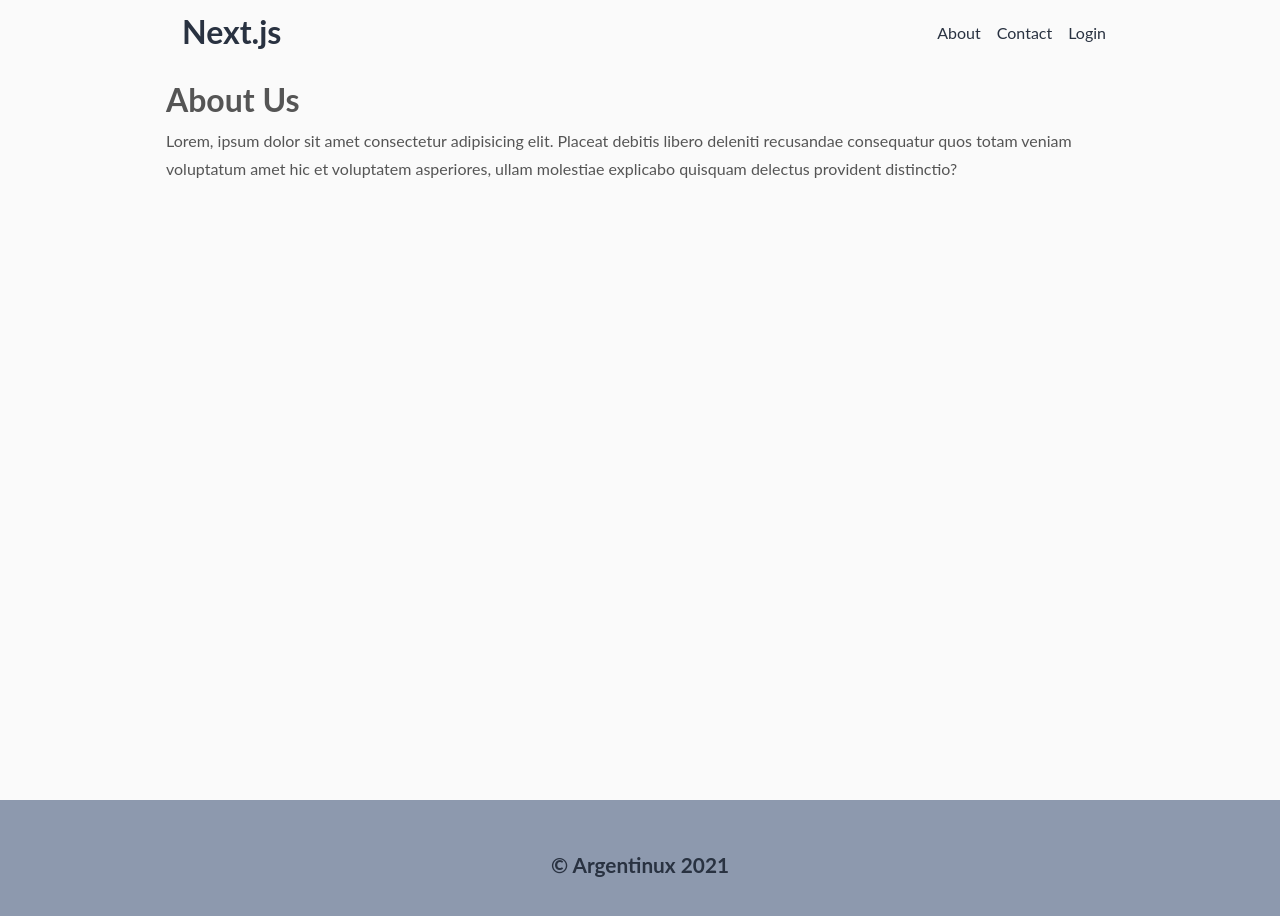
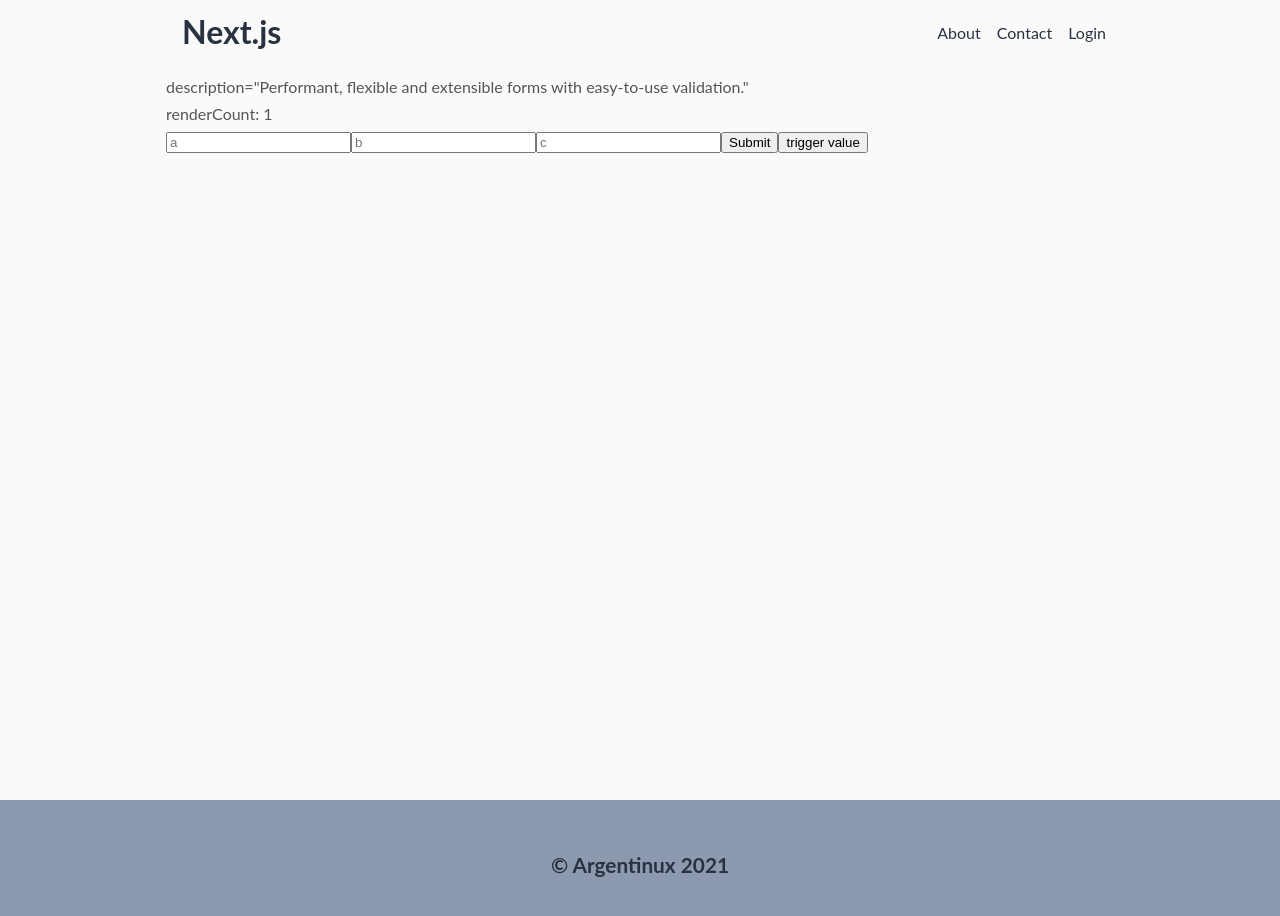
Before and after one commit to kjhg478/nextjs_blog, a Next.js app: page /about in a window 1280 px wide. Shown: the top 916 px of the page. Built offline with nearby package versions, Linux system fonts and the light colour scheme.

Commit message:
react-hook-form setValue

```diff
--- a/src/pages/about.tsx
+++ b/src/pages/about.tsx
@@ -1,22 +1,63 @@
-import React from 'react'
+import React, { useEffect } from 'react';
+import { useForm } from 'react-hook-form';
 import Layout from '../components/Layout';
 import { Container } from '../styles/Container';
 
 interface AboutProps {
-
+  a: string;
+  b: string;
+  c: string;
 }
 
+let renderCount = 0;
+
 const About: React.FC<AboutProps> = () => {
-    return (
-        <Layout pageTitle="About">
-        <Container>
-            <h1>About Us</h1>
-            <p>
-                Lorem, ipsum dolor sit amet consectetur adipisicing elit. Placeat debitis libero deleniti recusandae consequatur quos totam veniam voluptatum amet hic et voluptatem asperiores, ullam molestiae explicabo quisquam delectus provident distinctio?
-            </p>
-        </Container>
+  const { watch, register, handleSubmit, setValue, formState } =
+    useForm<AboutProps>({
+      defaultValues: {
+        a: '',
+        b: '',
+        c: '',
+      },
+    });
+
+  const onSubmit = (data: AboutProps) => console.log(data);
+  const [a, b] = watch(['a', 'b']);
+  renderCount++;
+
+  useEffect(() => {
+    if (formState.touchedFields.a && formState.touchedFields.b && a && b) {
+      setValue('c', `${a} ${b}`);
+    }
+  }, [setValue, a, b, formState]);
+
+  return (
+    <Layout pageTitle="About">
+      <Container>
+        <header>
+          description="Performant, flexible and extensible forms with
+          easy-to-use validation." <br />
+          renderCount: {renderCount}
+        </header>
+        <form onSubmit={handleSubmit(onSubmit)}>
+          <input {...register('a')} placeholder="a" />
+          <input {...register('b')} placeholder="b" />
+          <input {...register('c')} placeholder="c" />
+          <input type="submit" />
+
+          <button
+            type="button"
+            onClick={() => {
+              setValue('a', 'what', { shouldTouch: true });
+              setValue('b', 'ever', { shouldTouch: true });
+            }}
+          >
+            trigger value
+          </button>
+        </form>
+      </Container>
     </Layout>
-    )
-}
+  );
+};
 
 export default About;
```
